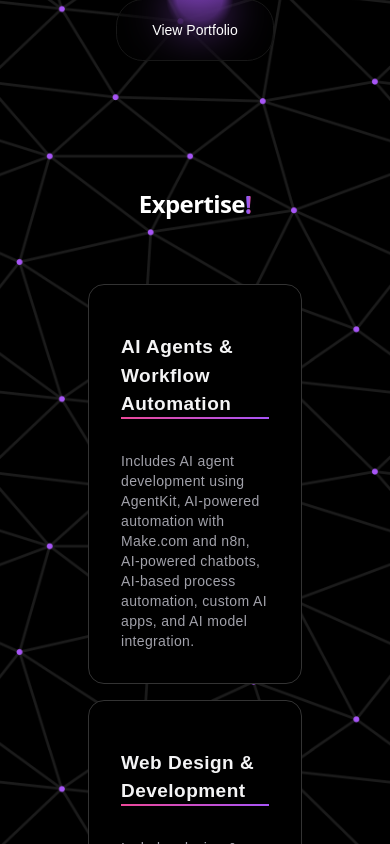
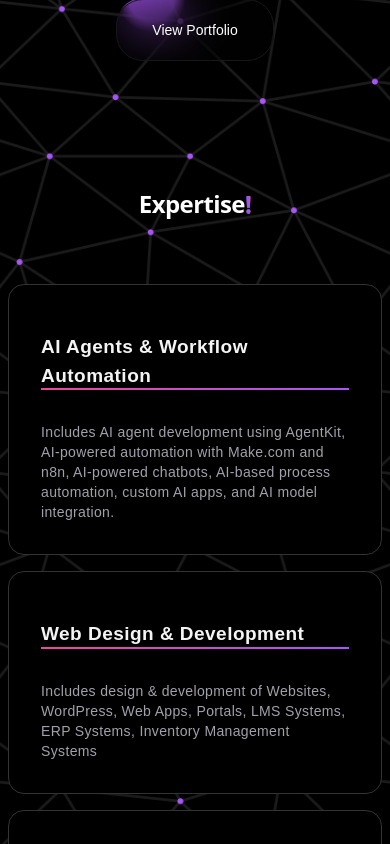
Before and after one commit to ubaidismail/nextJs_personal_portfolio, a Next.js app: page / in a window 390 px wide. Shown: the part 1200-2044 px from the top of the page. Built offline with nearby package versions, Linux system fonts and the light colour scheme.

Commit message:
Grid fixed

```diff
--- a/src/components/expertise/services-skill.tsx
+++ b/src/components/expertise/services-skill.tsx
@@ -3,7 +3,7 @@
 
 export default function CardHoverEffectDemo() {
     return (
-        <div className="max-w-8xl mx-auto px-20 dark:bg-dark">
+        <div className="max-w-8xl mx-auto md:px-20 dark:bg-dark">
 
 
             <h2 className="pt-[50px] text-2xl relative z-20 md:text-4xl lg:text-7xl font-bold text-center text-white dark:text-white font-sans tracking-tight">Expertise
@@ -60,7 +60,7 @@
 
     {
         title: "API Development & Integration",
-        description:"Custom API development, Integration with third-party services (payment gateways, social media APIs), RESTful and GraphQL APIs, API documentation and management",
+        description: "Custom API development, Integration with third-party services (payment gateways, social media APIs), RESTful and GraphQL APIs, API documentation and management",
         link: "https://calendly.com/ubaidismail/30min",
     },
     {
```
Lines whose indentation alone changed are shown as unchanged.
